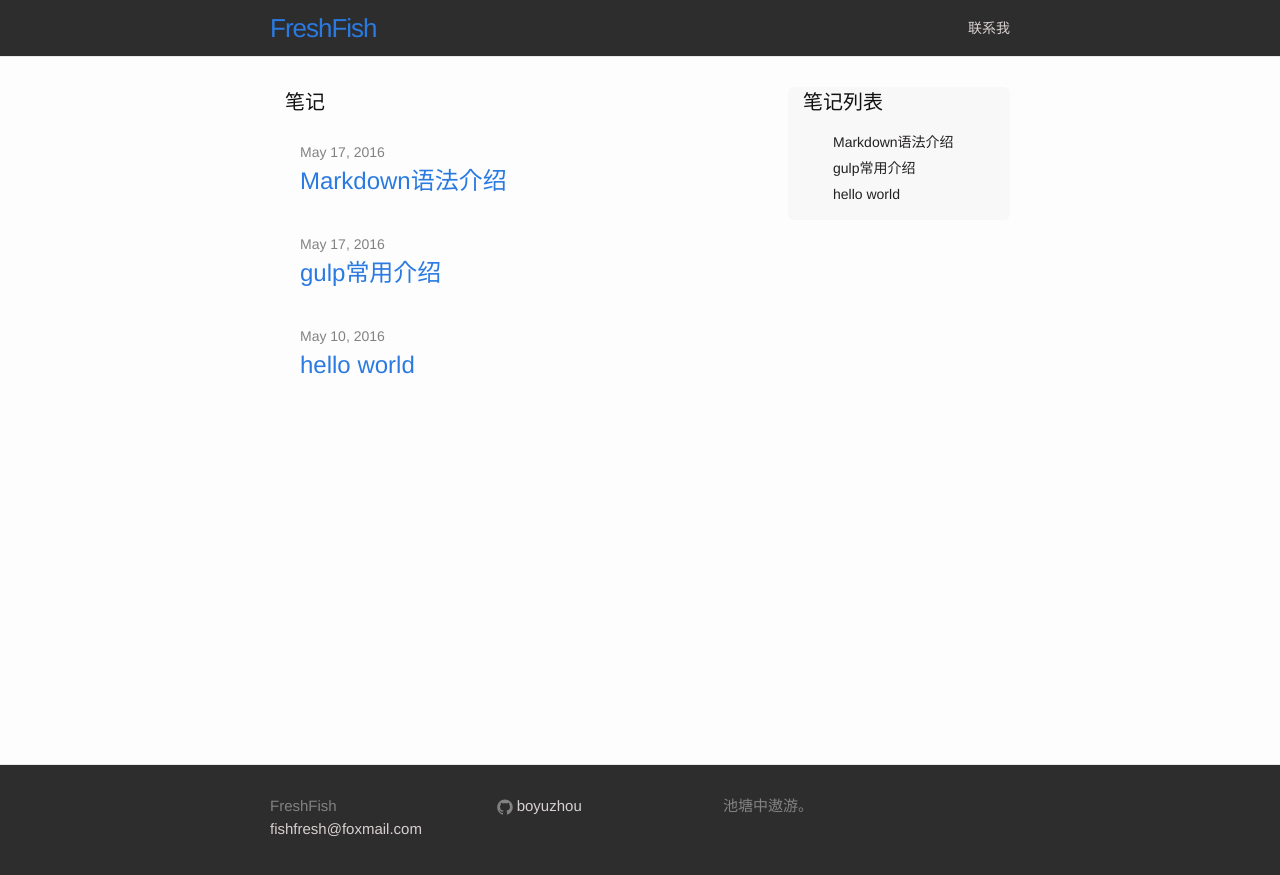
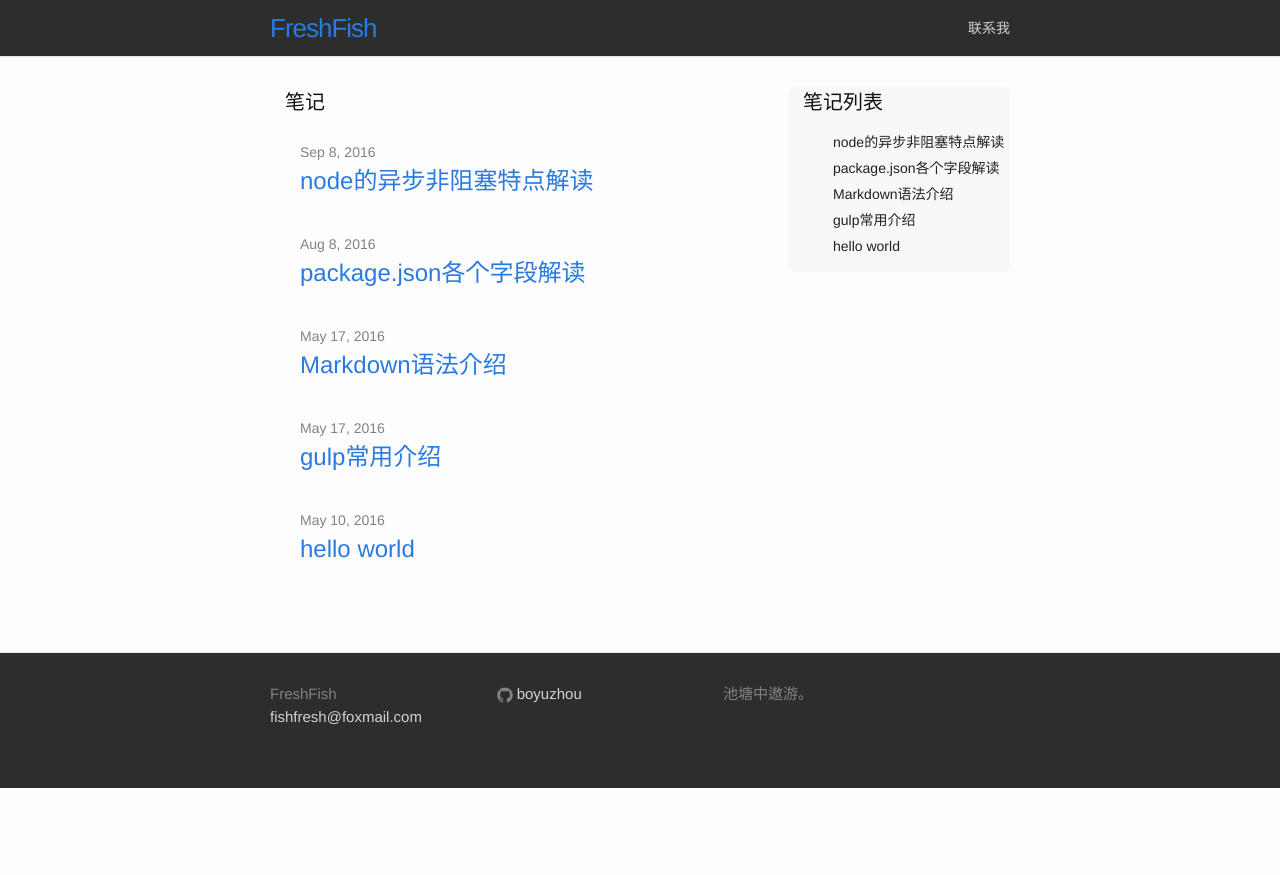
Before and after one commit to BoyuZhou/BoyuZhou.github.io, a Jekyll site: the page built from index.html, in a window 1280 px wide. Shown: the top 875 px of the page. Built offline with Jekyll 4.4.1, drawn with Linux system fonts in a browser that asks for light colours; some of the changed lines change nothing that is shown.

Commit message:
add two page

````diff
--- /dev/null
+++ b/_posts/2016-08-08-npm.markdown
@@ -0,0 +1,271 @@
+---
+layout: post
+title: "package.json各个字段解读"
+date:   2016-08-08 13:40:07 +0800
+tag: "工欲善其事，必先利其器"
+---
+
+# package.json各个字段解读
+
+package.json是npm基于CommonJS规范的对包描述文件的定义，做了一些细节改变的npm包描述文件。
+
+以下，带`*`的是可选字段，其他必须字段。
+
+### name 包名
+
+由小写字母、数字和`.-_`组成，不允许出现空格。包名必须是唯一的，且建议不添加js和node字段来标识是js模块。
+
+### description * 包描述。
+
+当使用npm search命令时会搜索这个字段。
+
+### version 版本号
+
+语义化的版本号，通常为主版本号.次版本号.修订号格式。
+- 主版本号：当做了不兼容的API修改
+- 次版本号：当做了向下兼容的功能性新增
+- 修订号：当做了向下兼容的问题修正。
+
+先行版本号及版本编译信息可以加到版本号后面，作为延伸。如1.2.3-release。
+
+### keywords * 关键词
+
+关键词作为数组存在，用于NPM中分类搜索，所以准确的关键词设定，有利于用户快速找到你的包。当使用npm search命令时会搜索这个字段。
+
+### maintainers * 包维护者列表
+
+每个维护者由name，email，web三个属性组成，如：
+
+```
+"maintainers": [{
+    "name": "Zhouboyu",
+    "email": "zhouboyu@qq.com",
+    "web": "tinper.org"
+    }]
+```
+NPM通过该属性进行权限认证。
+
+### author * 作者
+作者是一个人。
+
+### contributions * 贡献者列表
+
+开源项目中，社区中人参与度比较高，对当前包贡献代码的可以添加进这个列表，一般第一个是作者，这个格式与维护者列表一样。
+
+### bugs * 一个可以反馈bug的地址或邮件地址。
+
+npm bugs用的上。
+
+### licenses * 许可证列表
+
+### repositories * 托管代码的位置列表
+
+### config * 配置对象
+
+Config对象中的值在Scripts的整个周期中皆可用，专门用于给Scripts提供配置参数。
+
+### homepage * 网站地址
+
+没有http://等带协议前缀的URL。
+
+### engine * 支持的Javascript引擎列表
+
+### engineStrick *
+布尔值。如果你肯定你的程序只能在制定的engine上运行，设置为true。
+
+### Os *
+。指定模块可以在什么操作系统上运行：
+
+"os" : [ "darwin","Linux" ]
+
+"os" : [ "!win32" ]
+
+### CPU *
+指定CPU型号。
+
+"cpu" : [ "x64","ia32" ]
+
+"cpu" : [ "!arm","!mips" ]
+
+### directories * 目录说明
+
+### bin * 添加命令
+
+这个指令给当前包添加命令的，可以在命令行工具执行。当全局安装时，可以全局调用命令，当本地安装，可以在本地调用命令。
+
+```
+"bin": {
+"aa": "./bin/aa"
+}
+```
+
+### mian * 入口地址
+
+当用户使用require引用模块时，，会优先使用这个字段，当没有没这个字段时，会查找包根目录下的index（.js/.node/.json）文件。
+
+### scripts * 脚本说明对象
+
+npm scripts 是写在package.json中scripts字段定义的脚本命令。
+
+使用npm run script来执行脚本。
+优点：
+- 项目的相关脚本，集中放置管理。
+- 不同的脚本命令，只要功能相同就可设定同一对外接口
+- 可以利用npm的很多辅助功能。
+#### 原理
+每当执行npm run,就会创建一个Shell，在Shell里执行指定的脚本，所以只要是Shell可执行的命令，就可以写在npm中。
+ 当创建Shell时，会将node_modules/.bin子目录加入PATH中，执行完再恢复PATH。所以scripts中的脚本命令，不需要添加路径，可以直接写命令。
+
+```
+	 //no
+	{
+		 "scripts": {
+					"test": "./node_modules/.bin/mocha"
+		}
+    }
+	//yes
+	 {
+		 "scripts": {
+					"test": "mocha"
+		}
+    }
+```
+
+npm脚本的退出码，遵守Shell脚本规则。如果退出码不是0，npm就认为执行这个脚本时报。
+
+#### 通配符
+npm可以使用Shell通配符。如：
+```
+"test": "mocha test/*.test.js"
+```
+但是如果要对原始命令使用通配符，要使用`\`转义。
+
+#### 传参
+npm脚本传参，使用`--`标识。
+也可以再度封装命令。
+```
+"test": "mocha",
+"test:lint": "jshint *.js"
+```
+#### 执行顺序
+`&`并行执行`&&`顺序执行，还可以使用script-runner、npm-run-all、redrun等任务管理模块。
+
+#### 默认值
+npm提供两个默认脚本
+```
+"start": "node server.js",
+"install": "node-gyp rebuild"
+```
+第一个需要当前目录下有server.js文件，第二个需要当前目录下有binding.gyp文件。
+
+#### 钩子
+npm脚本有pre和post两个钩子。
+```
+"pretest": "before",
+"test": "mocha",
+"posttest": "after"
+```
+执行`npm run test`会按照这个执行
+```
+npm run pretest && npm run test && npm run posttest
+```
+所以可以使用钩子执行一些准备和联合操作。
+默认提供的钩子：
+- publish
+- install
+- uninstall
+- version
+- test
+- stop
+- start
+- restart
+自定义的命令也可以添加pre和post钩子，不过双重的prepre和postpost无效
+npm还提供一个npm_lifecycle_event变量，返回当前执行脚本的名称，所以可以利用这个变量，在一个脚本文件内，为不同的scripts命令编写代码。如
+```javascript
+const TARGET = process.env.npm_lifecycle_event;
+if (TARGET === "test") {
+	console.log('run test');
+}
+
+if (TARGET === "pretest") {
+	console.log('run pretest');
+}
+
+if (TARGET === "posttest") {
+	console.log('run posttest');
+}
+```
+
+#### 简写形式
+- npm start
+- npm test
+- npm start
+- npm restart （会执行三个命令 npm run stop && npm run restart && npm run start ）
+执行顺序为
+prerestart > prestop > stop > poststop > restart > prestart > start > poststart > postrestart
+
+#### 变量
+npm脚本有一个非常强大得功能，可以使用npm内部变量
+
+首先，通过npm_package前缀可以获取到package.json里面的字段。
+```
+//js脚本中
+var name = process.env.npm_package_name;
+
+//shell脚本
+$npm_package_name
+```
+使用npm_config可以拿到npm的配置变量，如npm_config_tag拿到发布标签，package.json的config的变量会被环境变量覆盖。
+```
+"name": "foo",
+"config": {"port": "8080"}
+```
+会被
+```
+npm config set foo:port 80
+```
+evn命令会列出所有环境变量
+```
+"env": "env"
+```
+
+### dependencies * 依赖列表
+
+当前包使用所依赖的列表。使用npm install --save 会添加包名到这个列表。
+
+#### 版本格式
+
+- version 完全匹配
+- `>version` 大于这个版本
+- `>=version`大于或等于这个版本
+- <version
+- <=version
+- ~version 非常接近这个版本
+- ^version 与当前版本兼容
+- 1.2.x X代表任意数字，因此1.2.1, 1.2.3等都可以
+- http://... Unix系统下使用的tarball的URL。
+- `*` 任何版本都可以
+- ""任何版本都可以
+- version1 - version2  等价于 >=version1 <=version2.
+- range1 || range2 满足任意一个即可
+- git... Git地址
+- user/repo
+
+### devDependencies * 开发依赖列表
+
+在开发包时依赖的包列表。使用npm install --save-dev 会添加包名到这个列表。
+
+### peerDependencies *
+
+兼容性依赖。如果你的包是插件，适合这种方式。
+
+### bundledDependencies *
+
+。发布包时同时打包的其他依赖。
+
+### optionalDependencies *
+
+如果你想在某些依赖即使没有找到，或则安装失败的情况下，npm都继续执行。那么这些依赖适合放在这里。
+
+#### 参考
+[http://semver.org](http://semver.org)
--- /dev/null
+++ b/_posts/2016-09-08-node.markdown
@@ -0,0 +1,30 @@
+---
+layout: post
+title: "node的异步非阻塞特点解读"
+date:   2016-09-08 15:40:07 +0800
+tag: "工欲善其事，必先利其器"
+---
+
+# node的异步非阻塞特点解读
+一般谈起node，伴随着的都是这样的描述：异步、非阻塞、回调和事件。基于这样的词汇，我们得出一个详尽的描述，node是基于事件驱动，采用异步非阻塞I/O机制的网络应用平台。
+
+要理解这些特点，要知道一些重要的概念
+- 虽然我们常说Node是单线程的，这里的单线程仅仅是Javascript执行是单线程的，在Node中，内部完成I/O任务是另有线程池的。
+- 在计算资源时，除了代码不能并行执行，所有的I/O操作（网络I/O，磁盘I/O等）都是可以并行执行的。
+
+### 异步I/O
+
+
+  Node是基于事件驱动的，所以他的执行模型，就是事件循环。每一个事件循环都会有一个或几个观察者（对，这个观察者，就是观察者模式的观察者！），而事件的执行就是由这些观察者控制是否执行加入队列的事件。（由事件的功能划分了若干观察者，每一种资源请求都划分为一个观察者，如磁盘读取、网络I/O等等）。从而实现异步I/O。
+
+  每当接收到一个请求的时候，node的javascript模块会调用底层的c++模块，对传入的回调事件进行封装成请求对象，然后放入I/O线程池等待，由观察者管控何时调用。然后Javascript线程继续执行后续的操作。
+
+  Node的底层是通过libuv来兼容不同平台事件循环,在windows下，基于IOCP实现，在*nix下基于libuv创建的多线程来实现。
+
+### 非阻塞
+
+操作系统对于I/O只有两种方式，阻塞和非阻塞，我们由一个读取文件事例来说明阻塞和非阻塞的区别，在调用阻塞I/O时，系统会等内核完成所有操作（磁盘寻址，读取数据，复制数据到内存）返回数据才结束调用，在调用非阻塞I/O时，系统内核会完成磁盘寻址，然后返回一个文件描述符，就直接结束调用，然后等程序想要获取数据时，再根据文件描述符来读取数据。
+
+Node的非阻塞调用是使用内核的非阻塞I/O，调用后立即返回，然后等数据读取完毕后，进行事件通知，在执行数据相关操作。
+
+总结一下，Node的事件驱动通过主循环加事件触发的方式来运行程序。由于网络I/O请求也不断的被Node服务器做异步事件处理，从而成就了Node的高并发服务器。
--- a/_sass/_layout.scss
+++ b/_sass/_layout.scss
@@ -115,9 +115,9 @@
     border-top: 1px solid $grey-color-light;
     padding: $spacing-unit 0;
     background: #2d2d2d;
-    position: absolute;
-    width: 100%;
-    bottom: 0;
+    // position: fixed;
+    // width: 100%;
+    // bottom: 0;
     a{
         color: #d8d0d0;
         &:visited{
````
